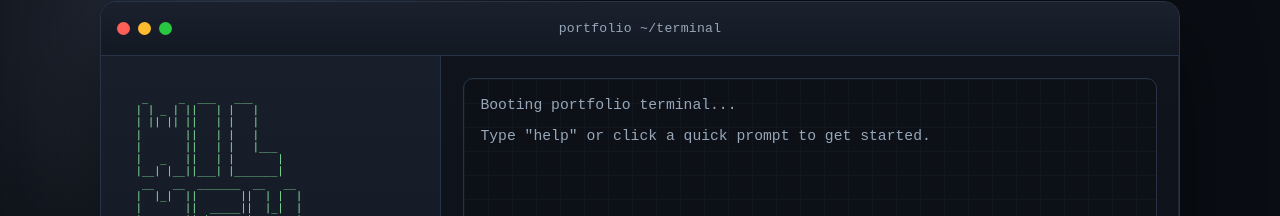
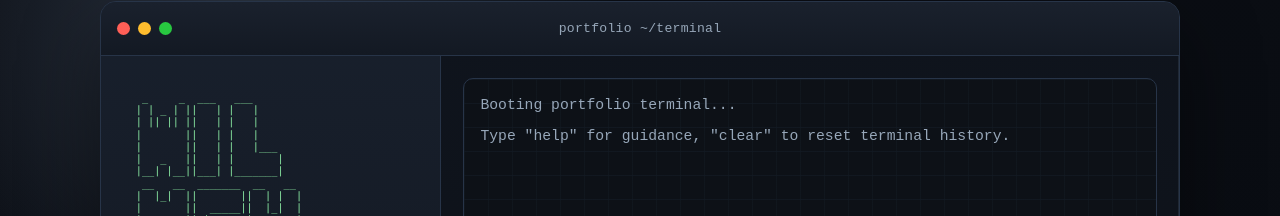
Before and after one commit to peterwilmshurst/peterwilmshurst.co.uk, a Vue app: page / in a window 1280 px wide. Shown: the part 89-305 px from the top of the page. Built offline with nearby package versions, Linux system fonts and the light colour scheme.

Commit message:
Update terminal guidance text for clarity; adjust sequence initialization for accuracy

```diff
--- a/src/views/home.vue
+++ b/src/views/home.vue
@@ -120,7 +120,7 @@ const initialTerminalLines: TerminalLine[] = [
   {
     id: 1,
     kind: 'system',
-    text: 'Type "help" or click a quick prompt to get started.',
+    text: 'Type "help" for guidance, "clear" to reset terminal history.',
   },
 ]
 
@@ -189,7 +189,7 @@ const lastMode = ref<Exclude<WindowMode, 'closed'>>('open')
 const activeCommand = ref('')
 const commandInput = ref<HTMLInputElement | null>(null)
 const terminalWindow = ref<HTMLElement | null>(null)
-const sequence = ref(2)
+const sequence = ref(initialTerminalLines.length)
 const terminalLines = ref<TerminalLine[]>(
   initialTerminalLines.map((line) => ({ ...line })),
 )
```
